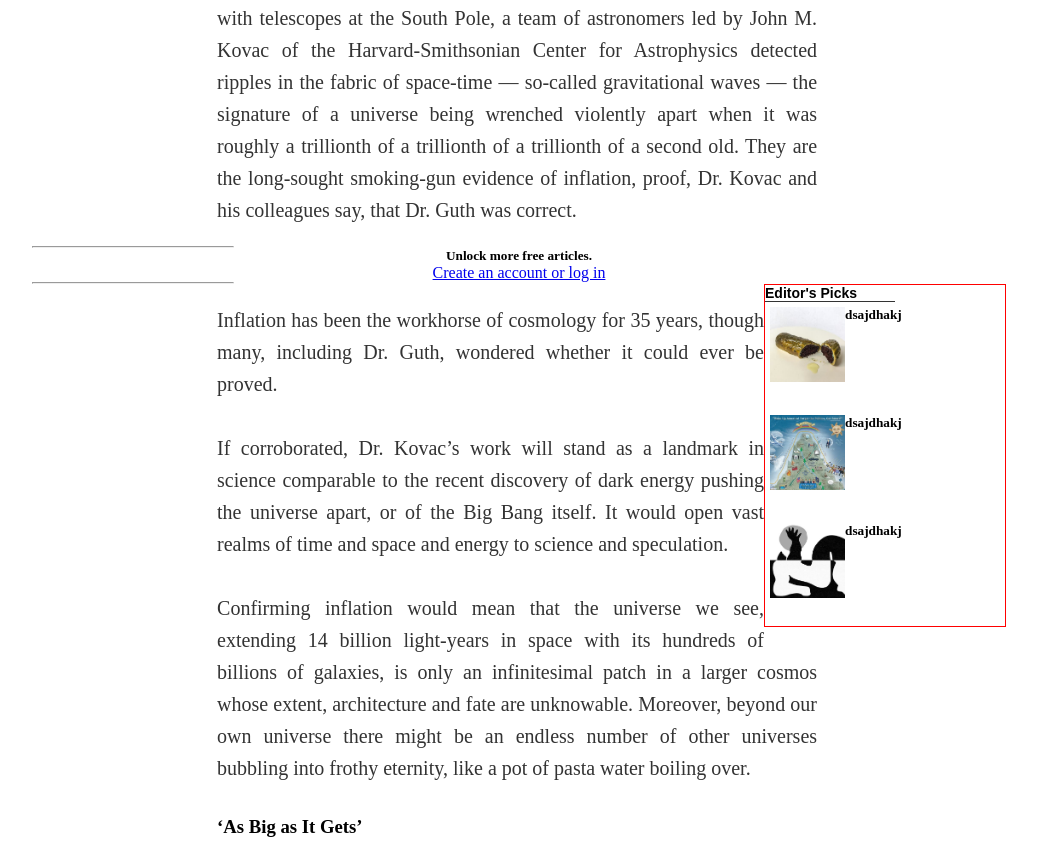
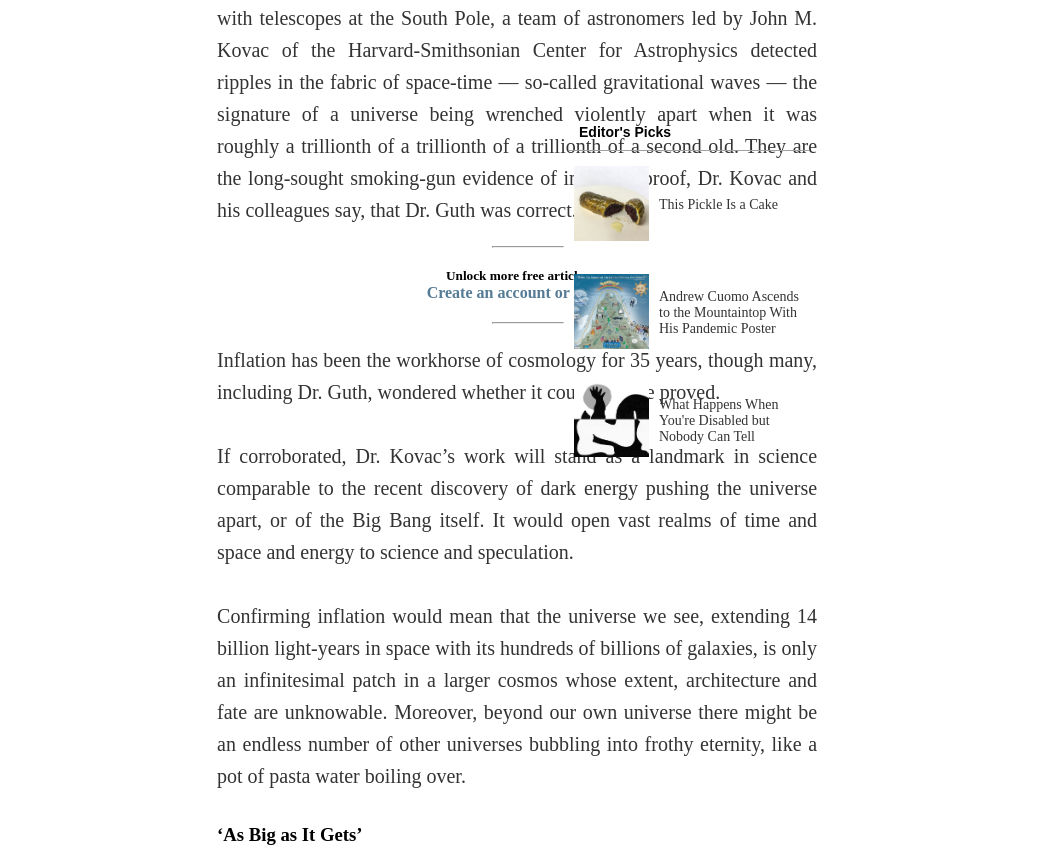
Before and after one commit to diazgio/NYT-project, a website: page index.html in a window 1280 px wide. Shown: the part 1786-2635 px from the top of the page, without its empty margins (121-1158 px from the left). Drawn offline with Linux system fonts and the light colour scheme; files whose address does not match are found by name.

Commit message:
Finishing aside Editor's Picks

```diff
--- a/index.html
+++ b/index.html
@@ -78,41 +78,41 @@
                     </p>
 
                 </div>
-                <hr width="200px">
-                <div class="unlock-articles">
-                    <h5>Unlock more free articles.</h5>
-                    <a href="/">Create an account or log in</a>
-                </div>
-                <hr width="200px">
                 <aside class="editor-picks">
                     <div class="picks-header">
                         <h3>Editor's Picks</h3>
                     </div>
                     <div class="picks-container">
-                        <div class="pick">
+                        <div class="picks-container-img">
                             <img src="./graphics/imag10.jpg" alt="thumbnail">
                         </div>
-                        <div>
-                            <h5>dsajdhakj</h5>
+                        <div class="picks-container-description">
+                            <a href="#">This Pickle Is a Cake</a>
                         </div>
                     </div>
                     <div class="picks-container">
-                        <div class="pick">
+                        <div class="picks-container-img">
                             <img src="./graphics/image11.jpg" alt="thumbnail">
                         </div>
-                        <div>
-                            <h5>dsajdhakj</h5>
+                        <div class="picks-container-description">
+                            <a href="#">Andrew Cuomo Ascends to the Mountaintop With His Pandemic Poster</a>
                         </div>
                     </div>
                     <div class="picks-container">
-                        <div class="pick">
+                        <div class="picks-container-img">
                             <img src="./graphics/image12.jpg" alt="thumbnail">
                         </div>
-                        <div>
-                            <h5>dsajdhakj</h5>
+                        <div class="picks-container-description">
+                            <a href="#">What Happens When You're Disabled but Nobody Can Tell</a>
                         </div>
                     </div>
                 </aside>
+                <hr>
+                <div class="unlock-articles">
+                    <h5>Unlock more free articles.</h5>
+                    <a href="/">Create an account or log in</a>
+                </div>
+                <hr>
                 <div class="article-body">
                     <p>
                         Inflation has been the workhorse of cosmology for 35 years, though many, including Dr. Guth, wondered whether it could ever be proved.
@@ -158,8 +158,8 @@
                             <img src="./graphics/inflamation-theory.JPG" alt="Inflation chart">
                         </div>
                     </div>
-                    <hr width="100px">
                     <div class="inflation-footer">
+                        <hr width="100px">
                         <h3>By LARRY BUCHANAN and JONATHAN CORUM</h3>
                     </div>
                 </div>
@@ -237,8 +237,8 @@
                     </p>
                 </div>
                 <div class="image-container">
-                        <img src="./graphics/18cosmos-2-superJumbo.jpg" alt="satellite" width="600px" height="401px">
-                        <p>The Bicep2 telescope, in the foreground, was used to detect the faint spiraling gravity patterns — the signature of a universe being wrenched violently apart at its birth. <br>Steffen Richter/Associated Press</p>
+                    <img src="./graphics/18cosmos-2-superJumbo.jpg" alt="satellite" width="600px" height="401px">
+                    <p>The Bicep2 telescope, in the foreground, was used to detect the faint spiraling gravity patterns — the signature of a universe being wrenched violently apart at its birth. <br>Steffen Richter/Associated Press</p>
                 </div>
                 <div class="article-body">
                     <p>
--- a/style.css
+++ b/style.css
@@ -178,6 +178,7 @@ p {
     font-size: 27px;
     padding: 0 5px;
 }
+
 /*----------------------------Article Body--------------------------------*/
 
 .article-body {
@@ -214,6 +215,10 @@ p {
     color: #505050;
 }
 
+.inflation-footer hr {
+    margin-left: 0;
+}
+
 .video-container {
     text-align: center;
     width: 600px;
@@ -238,16 +243,36 @@ p {
     line-height: normal;
     color: #979292;
 }
+
+
+.article-container hr {
+    margin-left: 460px;
+    width: 70px;
+}
+
+.unlock-articles {
+    padding: 20px 0;
+}
+
+.unlock-articles a {
+    text-decoration: none;
+    color: #567b95;
+    font-weight: bold;
+}
+
 /*-------------------------------Aside Editor's Picks-----------------------*/
 
 .editor-picks {
+    position: absolute;
+    right: 350px;
+    top: 1900px;
     float: right;
-    border: 1px solid red;
 }
 
 .picks-header {
-    width: 130px;
-    border-bottom:  solid 1px #333333;
+    width: auto;
+    padding: 10px;
+    border-bottom:  solid 1px #a39f9f;
     text-align: start;
 }
 
@@ -258,9 +283,27 @@ p {
 }
 .picks-container {
     display: flex;
+    align-items: center;
     padding: 5px;
     width: 230px;
     height: 98px;
+}
+
+.picks-container-description {
+    display: flex;
+    text-align: start;
+    justify-content: flex-start;
+    align-items: center;
+    padding-left: 10px;
+}
+.picks-container-description a {
+    text-decoration: none;
+    font-size: 14px;
+    color: #333333;
+}
+
+.picks-container-description a:hover {
+    text-decoration: underline;
 }
 
 .picks-container img {
```
